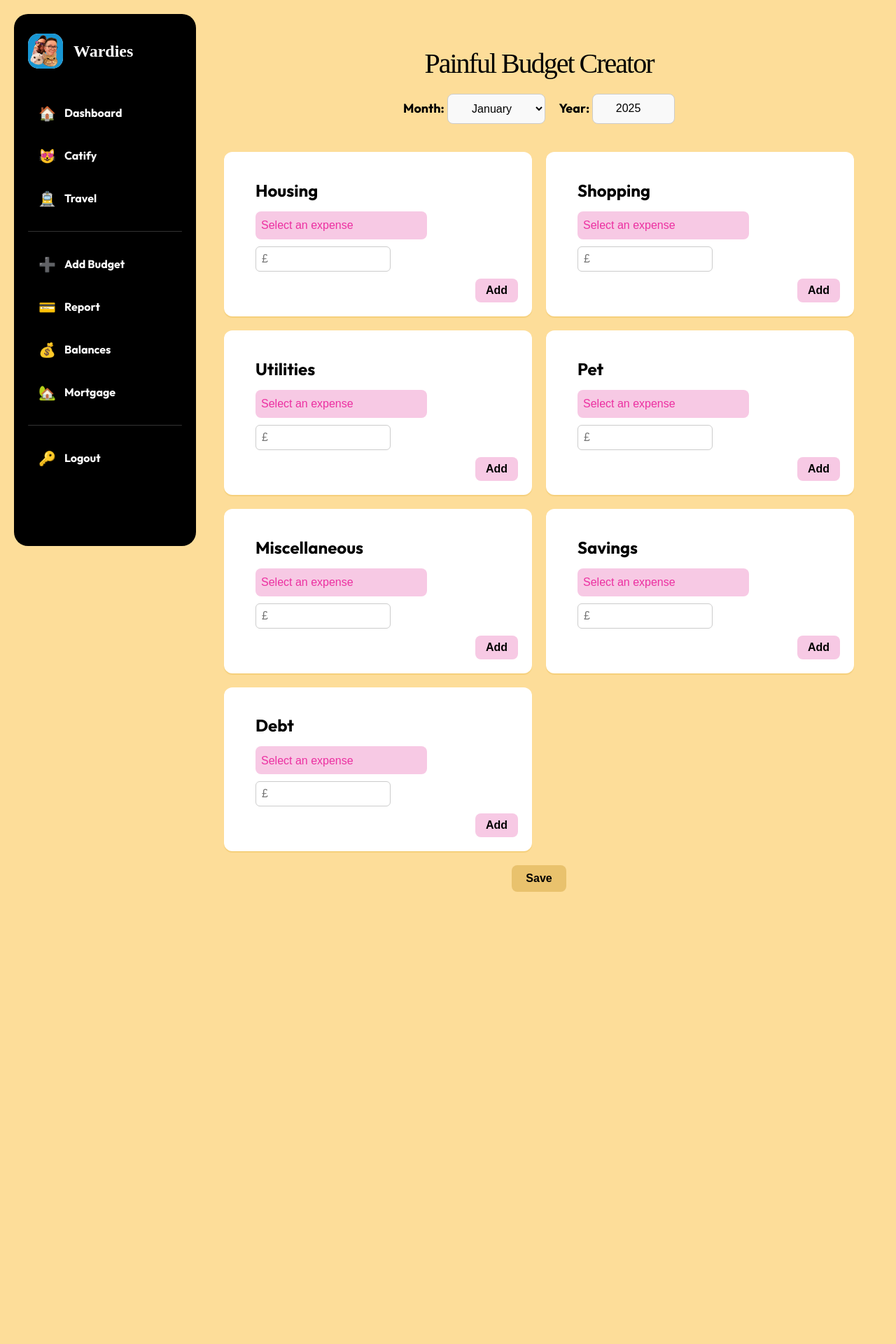
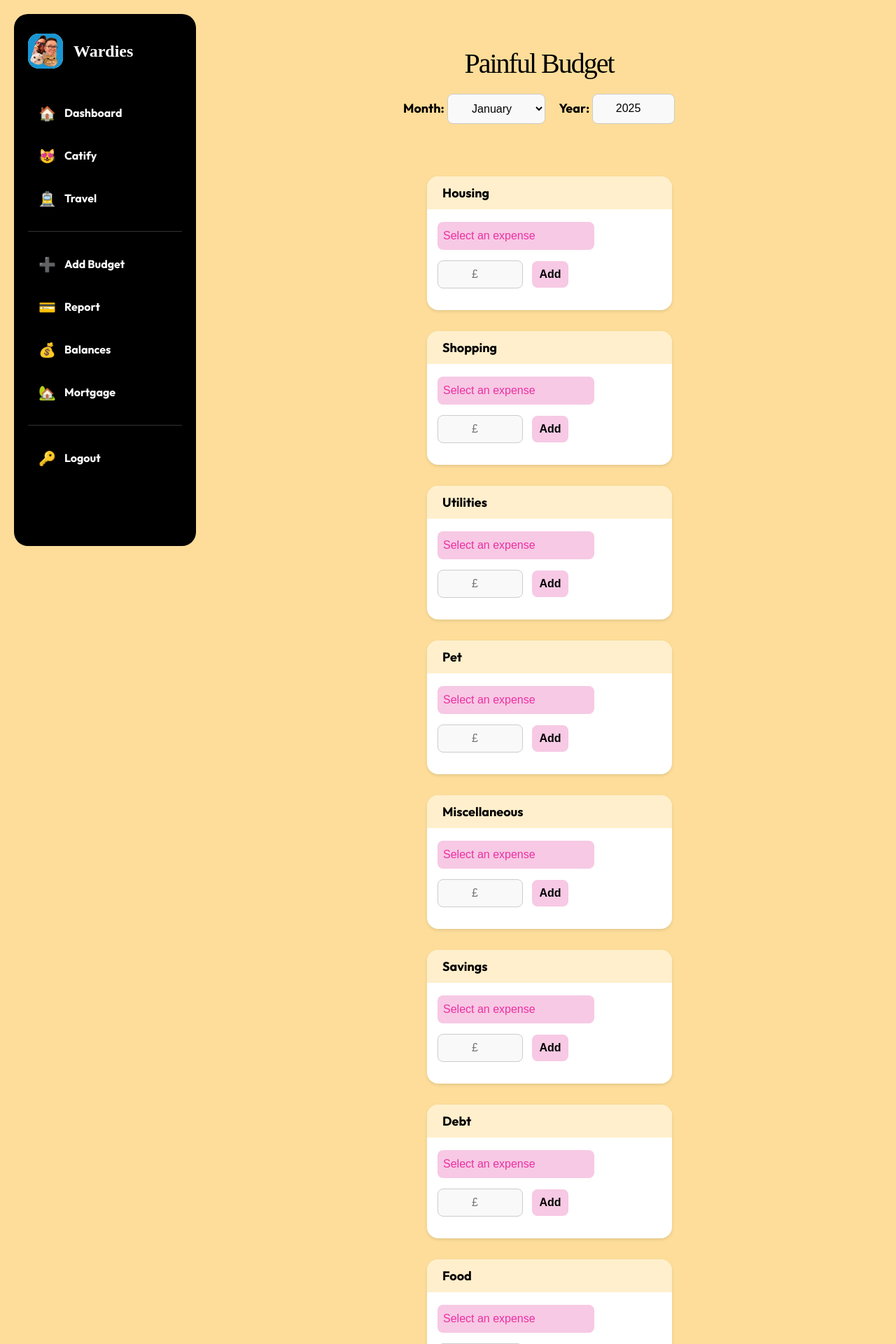
Before and after one commit to jackieldn/ward-family, a Flask app: page /create in a window 1280 px wide. Shown: the top 1920 px of the page at 70% size. Before the commit the page ends 1274 px from the top, so only its background shows below. Run offline with Flask 3, Linux system fonts and the light colour scheme; a user stored in the database is signed in; data comes from the database, SQL or seed files in the repository; both versions use the stored data as it was after the commit; some web fonts are replaced.

Commit message:
Responsive mobile update for the Painful Budget page

```diff
--- a/app.py
+++ b/app.py
@@ -172,12 +172,24 @@ def get_weights(cat_name):
 @app.route('/get-categories')
 @login_required
 def get_categories():
-    return jsonify({"categories": ["Housing", "Shopping", "Utilities", "Pet", "Miscellaneous", "Savings", "Debt"]})
+    conn = connect_db()
+    cursor = conn.cursor()
+    cursor.execute("SELECT name FROM categories ORDER BY id")
+    categories = [row[0] for row in cursor.fetchall()]
+    conn.close()
+    return jsonify({"categories": categories})
+
 
 @app.route('/get-titles')
 @login_required
 def get_titles():
-    return jsonify({"titles": ["Rent", "Council Tax", "Groceries", "Household", "Cat Food", "Gas", "Electricity", "Gas", "Water", "BT", "Internet", "TV Licensing", "Cat Insurance", "Cat Health Pack", "Cat Medication", "Netflix", "Credit Ladder", "Camera", "Phone Insurance", "Apple One", "Duolingo", "Joint Savings", "Richard Savings", "Jack Savings", "Gift Pot", "Additional Savings"]})
+    conn = connect_db()
+    cursor = conn.cursor()
+    cursor.execute("SELECT title FROM titles ORDER BY title")
+    titles = [row[0] for row in cursor.fetchall()]
+    conn.close()
+    return jsonify({"titles": titles})
+
 
 @app.route('/add', methods=["POST"])
 @login_required
--- a/static/components.css
+++ b/static/components.css
@@ -18,11 +18,9 @@
 /* 📦 Category Section */
 .categories {
     display: grid;
-    grid-template-columns: repeat(auto-fit, minmax(350px, 1fr)); /* Responsive grid */
-    gap: 20px;
-    width: 100%;
-    max-width: 1200px;
-    margin: auto; /* Centers the container */
+    grid-template-columns: repeat(auto-fit, minmax(300px, 1fr)); /* Fit with min 300px */
+    justify-content: center;
+    padding: 20px;
 }
 
 .category {
@@ -87,6 +85,8 @@
     display: flex;
     align-items: center;
     width: 70%;
+    margin-bottom: 15px;
+    margin-top: 18px;
 }
 
 /* Soft Focus Effect */
@@ -310,3 +310,146 @@ button-x {
     opacity: 0;
     display: none;
 }
+
+/* 📌 Budget Widget Container */
+.budget-widget {
+    background-color: #ffffff;
+    border-radius: 16px;
+    font-family: 'Outfit', sans-serif;
+    box-shadow: 0px 2px 4px rgba(0, 0, 0, 0.1);
+    width: 100%;
+    min-width: 320px; /* Avoid shrinking too much */
+    max-width: 450px;
+    overflow: visible;
+    padding: 15px;
+    box-sizing: border-box;
+    margin: 15px;
+}
+
+/* 📌 Widget Header (Category Name) */
+.widget-header {
+    background-color: #ffefcc;
+    padding: 16px 20px;
+    font-size: 18px;
+    font-weight: 700;
+    color: #000;
+    text-align: left;
+    border-top-left-radius: 16px;
+    border-top-right-radius: 16px;
+    margin-bottom: 10px;
+    width: 100%;
+    box-sizing: border-box;
+}
+
+/* 📌 Expense List */
+.expense-list {
+    list-style: none;
+    padding: 0 15px;
+    margin-bottom: 10px;
+}
+
+.expense-list li {
+    font-size: 16px;
+    padding: 5px 0;
+    border-bottom: 1px solid #e6e6e6;
+}
+
+/* 📌 Expense Input Section */
+.expense-input {
+    display: flex;
+    align-items: center;
+    justify-content: space-between;
+    padding: 10px 15px;
+    gap: 10px;
+}
+
+/* 📌 Amount Input */
+.amount-input {
+    flex-grow: 1;
+    padding: 8px;
+    border: 1px solid #ccc;
+    border-radius: 8px;
+    font-size: 16px;
+    background: #f9f9f9;
+    margin-right: 10px;
+}
+
+/* 📌 Add Expense Button */
+.add-expense {
+    background: #ffa620;
+    border: none;
+    padding: 8px 12px;
+    border-radius: 8px;
+    font-size: 14px;
+    font-weight: bold;
+    cursor: pointer;
+    color: white;
+}
+
+.add-expense:hover {
+    background: #ff8c00;
+}
+
+/* 🟦 Banner Header for Category */
+.widget-banner-header {
+    background-color: #ffefcc; /* Blue */
+    padding-left: 22px;
+    padding-right: 0px;
+    padding-top: 12px;
+    padding-bottom: 12px;
+    font-size: 18px;
+    font-weight: 700;
+    color: #000;
+    text-align: left;
+    font-family: 'Outfit', sans-serif;
+    border-radius: 16px 16px 0 0;
+    box-sizing: border-box;
+    margin: -15px -15px 10px -15px; /* Pull inside white box */
+}
+
+/* 🌸 Expense Banner */
+.expense-banner {
+    background-color: #f7c9e4; /* Pink */
+    padding: 10px;
+    font-size: 16px;
+    font-weight: bold;
+    color: #d11c7e;
+    text-align: center;
+    border-radius: 8px;
+    margin: 10px;
+}
+
+/* 💰 Amount Field and Add Button Styling */
+.expense-input {
+    display: flex;
+    gap: 10px;
+    padding: 10px 15px;
+    justify-content: center;
+}
+
+/* Input Field */
+.amount-input {
+    padding: 10px;
+    border-radius: 8px;
+    font-size: 16px;
+    border: 1px solid #ccc;
+    width: 100%;
+    max-width: 100px;
+    text-align: center;
+}
+
+/* Add Button */
+.add-expense {
+    background-color: #f7c9e4;
+    color: #000;
+    font-weight: bold;
+    padding: 10px 20px;
+    border-radius: 8px;
+    font-size: 14px;
+    cursor: pointer;
+    border: none;
+}
+
+.add-expense:hover {
+    background-color: #ec92c2;
+}
--- a/static/create_budget.js
+++ b/static/create_budget.js
@@ -3,49 +3,60 @@ document.addEventListener("DOMContentLoaded", function () {
 
     fetchCategories();  // This will now call loadTitles() after categories are fetched
 
+    const saveButton = document.getElementById('save-expenses');
+    if (saveButton) {
+        saveButton.addEventListener("click", saveExpenses);
+    } else {
+        console.error("Save button not found!");
+    }
     document.querySelector(".save")?.addEventListener("click", saveExpenses);
 });
 
-// ✅ Fetch categories from the backend
+// ✅ Fetch and Display Categories
 function fetchCategories() {
     fetch("/get-categories")
         .then(response => response.json())
         .then(data => {
             const container = document.getElementById("categories-container");
-            container.innerHTML = "";
+            container.innerHTML = ""; // Clear previous categories
 
             data.categories.forEach(category => {
                 const categoryDiv = document.createElement("div");
-                categoryDiv.classList.add("category");
-                categoryDiv.id = category;
+                categoryDiv.classList.add("budget-widget");
+                categoryDiv.id = `category-${category}`;
 
                 categoryDiv.innerHTML = `
-                    <h2>${category}</h2>
-                    <div class="expense-item">
-                        <select class="title-select" onchange="handleTitleSelection(this)">
+                    <div class="widget-banner-header">${category}</div>
+                    <div class="widget-content">
+                        <select class="title-select">
                             <option value="">Select an expense</option>
-                            <option value="other">Other</option>
                         </select>
-                        <input type="text" class="custom-title-input" placeholder="Enter new expense" style="display: none;">
+                        <input type="text" class="custom-title-input" placeholder="Enter custom title" style="display:none;">
                         <input type="number" class="amount-input" placeholder="£">
+                        <button onclick="addExpense('${category}')">Add</button>
+                        <ul class="expense-list"></ul>
                     </div>
-                    <button onclick="addExpense('${category}')">Add</button>`;
+                `;
 
                 container.appendChild(categoryDiv);
             });
 
-            loadTitles(); // ✅ Call loadTitles() instead of fetchTitles()
+            // ✅ Load Titles After Categories Are Loaded
+            loadTitles();
         })
         .catch(error => console.error("Error loading categories:", error));
 }
 
-// ✅ Fetch saved expense titles from the backend
+
+// ✅ Fetch and Display Titles
 function loadTitles() {
     fetch("/get-titles")
         .then(response => response.json())
         .then(data => {
+            const titles = data.titles;
+
             document.querySelectorAll(".title-select").forEach(select => {
-                data.titles.forEach(title => {
+                titles.forEach(title => {
                     const option = document.createElement("option");
                     option.value = title;
                     option.textContent = title;
@@ -55,6 +66,7 @@ function loadTitles() {
         })
         .catch(error => console.error("Error loading titles:", error));
 }
+
 
 // ✅ Handle title selection
 function handleTitleSelection(selectElement) {
@@ -106,17 +118,21 @@ function addExpense(categoryId) {
 function saveExpenses() {
     const month = document.getElementById("month").value;
     const year = document.getElementById("year").value;
-    const date = `${year}-${month}-01`; // Use first day of selected month
+    const date = `${year}-${month}-01`;
 
     const expenses = [];
 
-    document.querySelectorAll(".category").forEach(categoryDiv => {
-        const category = categoryDiv.id;
+    document.querySelectorAll(".budget-widget").forEach(categoryDiv => {
+        const category = categoryDiv.id.replace("category-", "");
         categoryDiv.querySelectorAll(".expense-item").forEach(item => {
             const text = item.querySelector("span")?.innerText;
             if (text) {
                 const [title, amount] = text.split(": £");
-                expenses.push({ title: title.trim(), category, amount: parseFloat(amount) });
+                expenses.push({
+                    category: category,
+                    title: title.trim(),
+                    amount: parseFloat(amount)
+                });
             }
         });
     });
@@ -129,7 +145,7 @@ function saveExpenses() {
     fetch("/add", {
         method: "POST",
         headers: { "Content-Type": "application/json" },
-        body: JSON.stringify({ date, expenses })  // ✅ Now using user-selected date
+        body: JSON.stringify({ date, expenses })
     })
     .then(response => response.json())
     .then(data => {
--- a/static/responsive.css
+++ b/static/responsive.css
@@ -183,3 +183,23 @@ h3 {
         box-sizing: border-box; /* Ensure padding doesn't overflow */
     }
 }
+
+@media (max-width: 600px) {
+    .budget-widget {
+        width: 100%;
+        min-width: 350px; /* Set a reasonable minimum width */
+        max-width: 400px; /* Prevents it from stretching too far */
+        margin: 10px auto;
+        box-sizing: border-box;
+    }
+
+    .expense-input {
+        flex-direction: column;
+        align-items: center;
+    }
+
+    .amount-input,
+    .add-expense {
+        width: 100%;
+    }
+}
--- a/templates/create.html
+++ b/templates/create.html
@@ -27,7 +27,7 @@
 
 <body>
     <div class="budget-container">
-        <h1>Painful Budget Creator</h1>
+        <h1>Painful Budget</h1>
 
         <div class="date-selection">
             <div class="date-group">
@@ -54,9 +54,13 @@
             </div>
         </div>
 
-        <div class="categories" id="categories-container"></div>
+<!-- 📌 Place Save Button Below All Categories -->
+<div id="categories-container" class="categories"></div>
 
-        <button class="save">Save</button>
-    </div>
+<!-- 🚀 Save All Expenses Button (Outside Widget Box) -->
+<div style="text-align:center; margin-bottom: 30px;">
+    <button id="save-expenses" class="save">Save All Expenses</button>
+</div>
+
 </body>
 </html>
```
Also changed, not shown: database.db, 1 other file.
